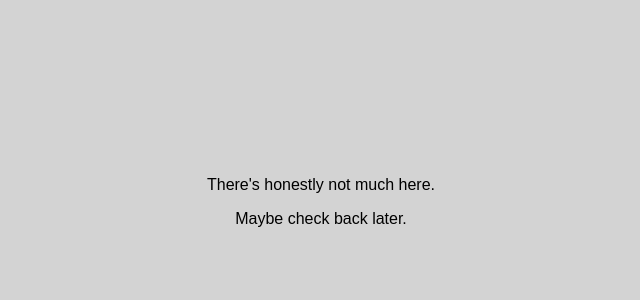
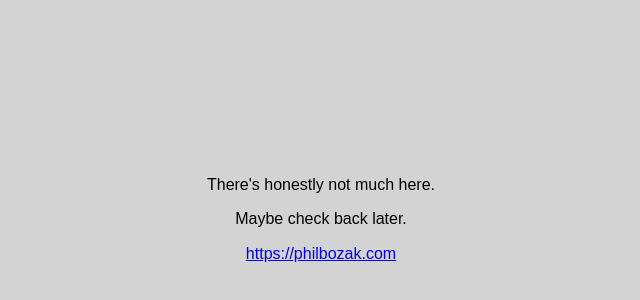
Before and after one commit to bozakp/bozakp.github.io, a plain HTML site: page index.html in a window 1280 px wide. Shown: the part 190-490 px from the top of the page, without its empty margins (319-959 px from the left). Drawn offline with nearby package versions, Linux system fonts and the light colour scheme.

Commit message:
Add circular dependency

```diff
--- a/index.html
+++ b/index.html
@@ -25,6 +25,7 @@
         <div>
             <p>There's honestly not much here.</p>
             <p>Maybe check back later.</p>
+            <p><a href="https://philbozak.com">https://philbozak.com</a></p>
         </div>
     </body>
 </html>
```
